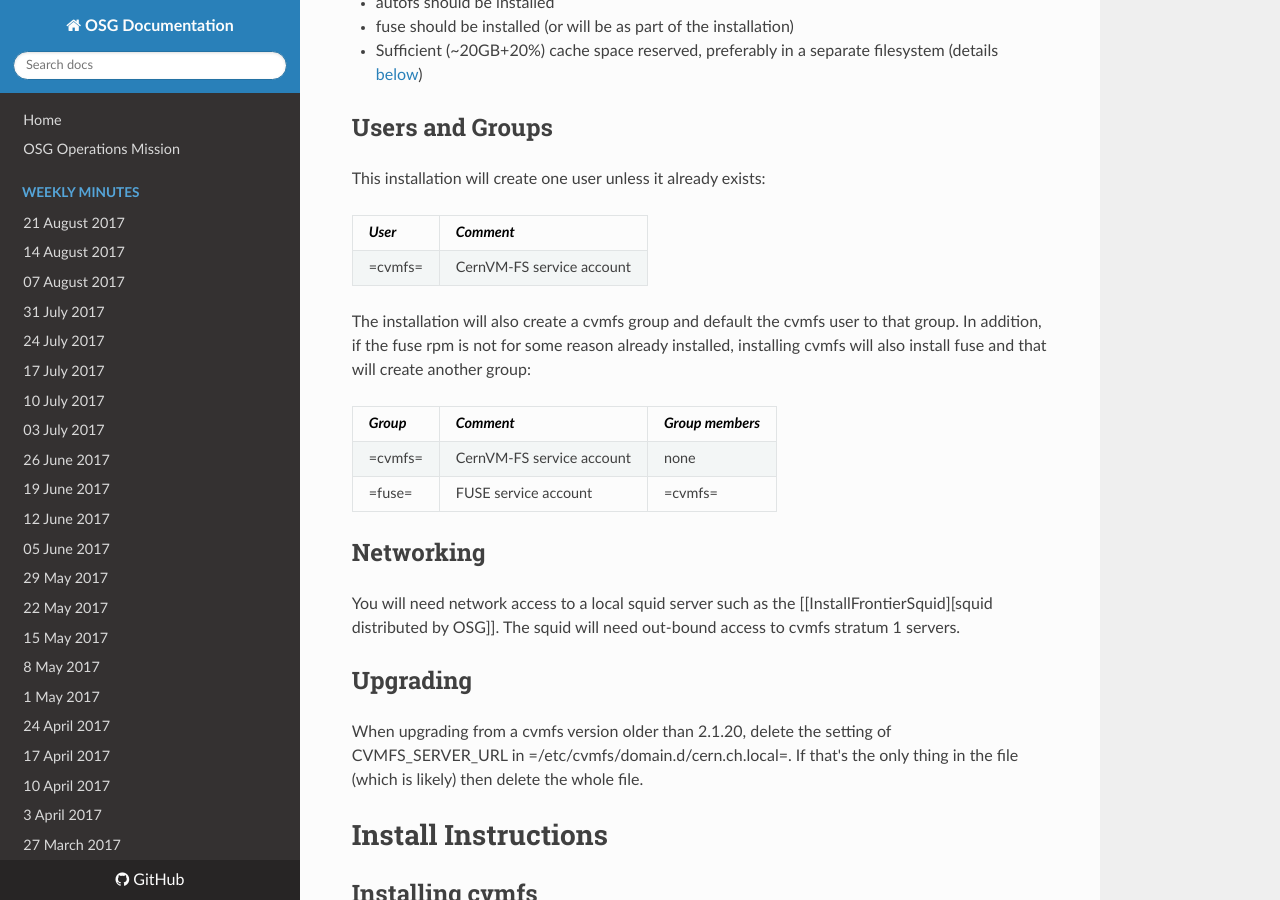
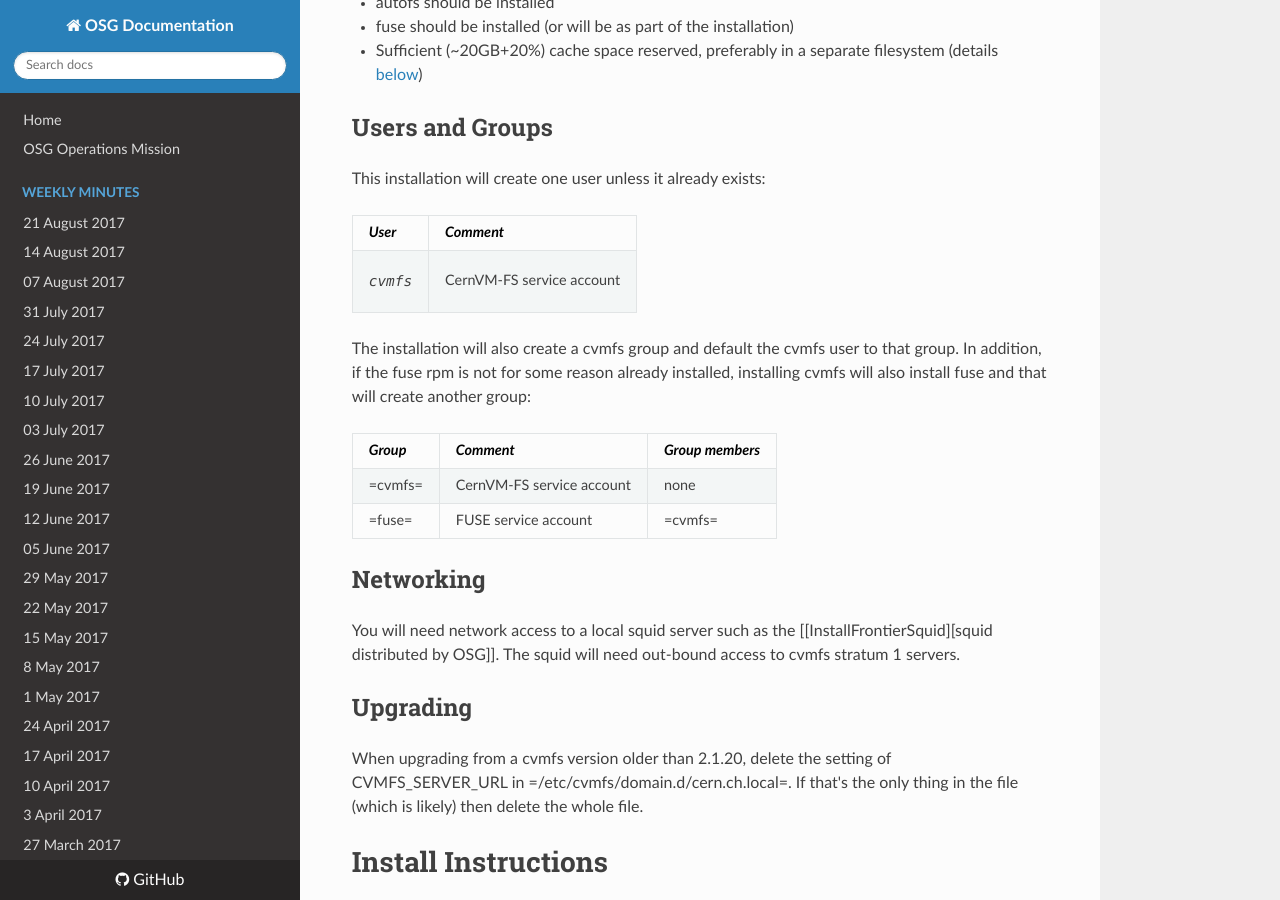
Before and after one commit to osg-htc/operations, an MkDocs documentation site: the page built from docs/cvmfs-install.md, in a window 1280 px wide and 900 px high, scrolled down 659 px. Built offline with MkDocs 1.6.1, drawn with Linux system fonts in a browser that asks for light colours; nearby versions of some CDN libraries; old or Windows-style settings are respelled for this version of MkDocs.

```diff
--- a/docs/cvmfs-install.md
+++ b/docs/cvmfs-install.md
@@ -24,7 +24,7 @@ This installation will create one user unless it already exists:
 
 | *User* | *Comment* |
 | ------ | --------- |
-| =cvmfs= | CernVM-FS service account |
+| <pre><i>cvmfs</i><pre> | CernVM-FS service account |
 
 The installation will also create a cvmfs group and default the cvmfs user to that group.
 In addition, if the fuse rpm is not for some reason already installed, installing cvmfs will also install fuse and that will create another group:
```
